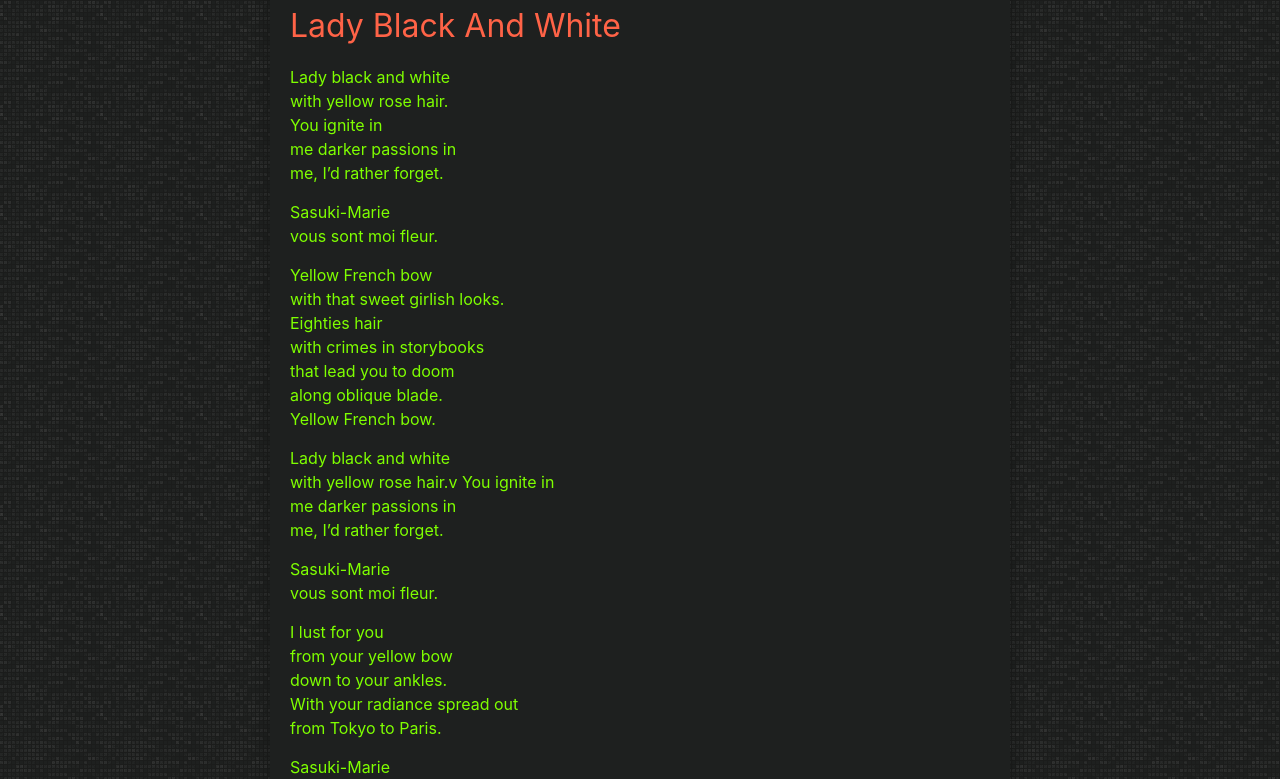
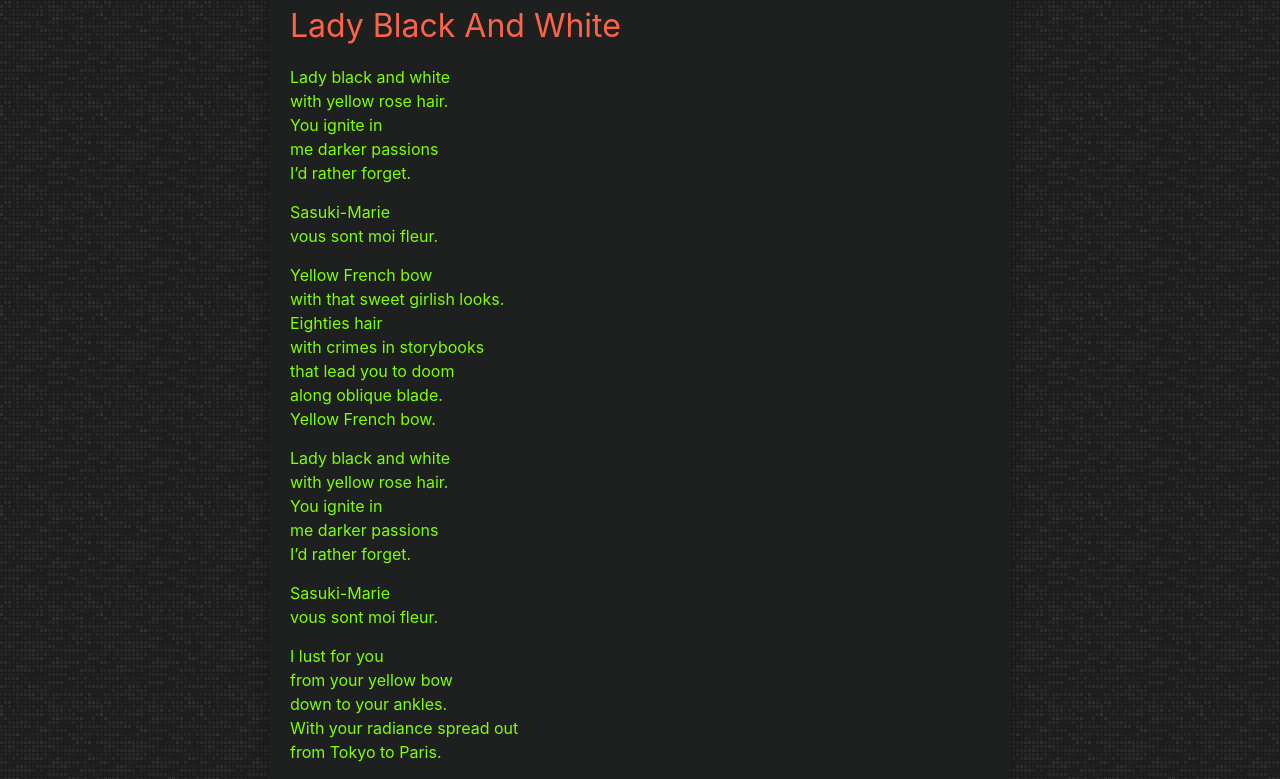
Before and after one commit to LWFlouisa/NewPoetry, a Jekyll site: the page built from _posts/2023-08-19-ladyblackandwhite.md, in a window 1280 px wide and 900 px high, scrolled down 522 px, cut to the strip 121-900 px from the top of the window. Built offline with Jekyll 4.4.1, drawn with Linux system fonts in a browser that asks for light colours; our own code applies the rules of GitHub Pages for plain Markdown files.

```diff
--- a/_posts/2023-08-19-ladyblackandwhite.md
+++ b/_posts/2023-08-19-ladyblackandwhite.md
@@ -10,8 +10,8 @@ tags: FrancoJapanese Hafu HalfFrench Lust
 Lady black and white<br />
 with yellow rose hair.<br />
 You ignite in<br />
-me darker passions in<br />
-me, I'd rather forget.
+me darker passions<br />
+I'd rather forget.
 
 Sasuki-Marie<br />
 vous sont moi fleur.
@@ -25,10 +25,10 @@ along oblique blade.<br />
 Yellow French bow.
 
 Lady black and white<br />
-with yellow rose hair.v
+with yellow rose hair.<br />
 You ignite in<br />
-me darker passions in<br />
-me, I'd rather forget.
+me darker passions<br />
+I'd rather forget.
 
 Sasuki-Marie<br />
 vous sont moi fleur.
```
